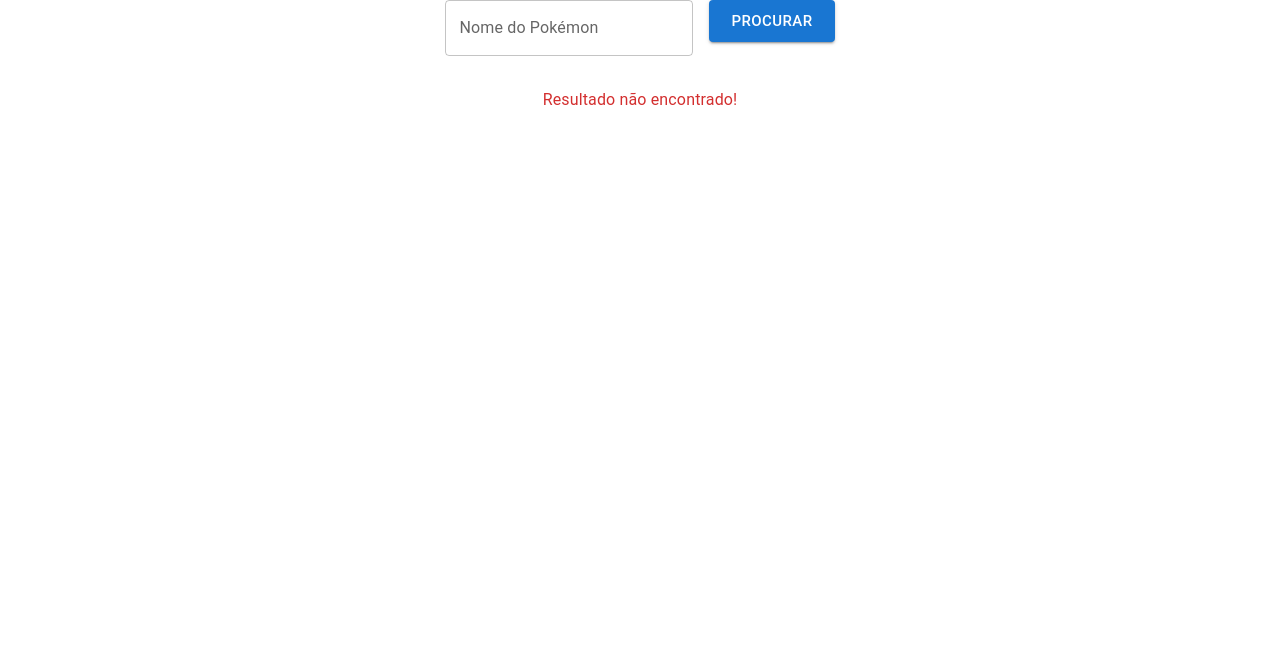
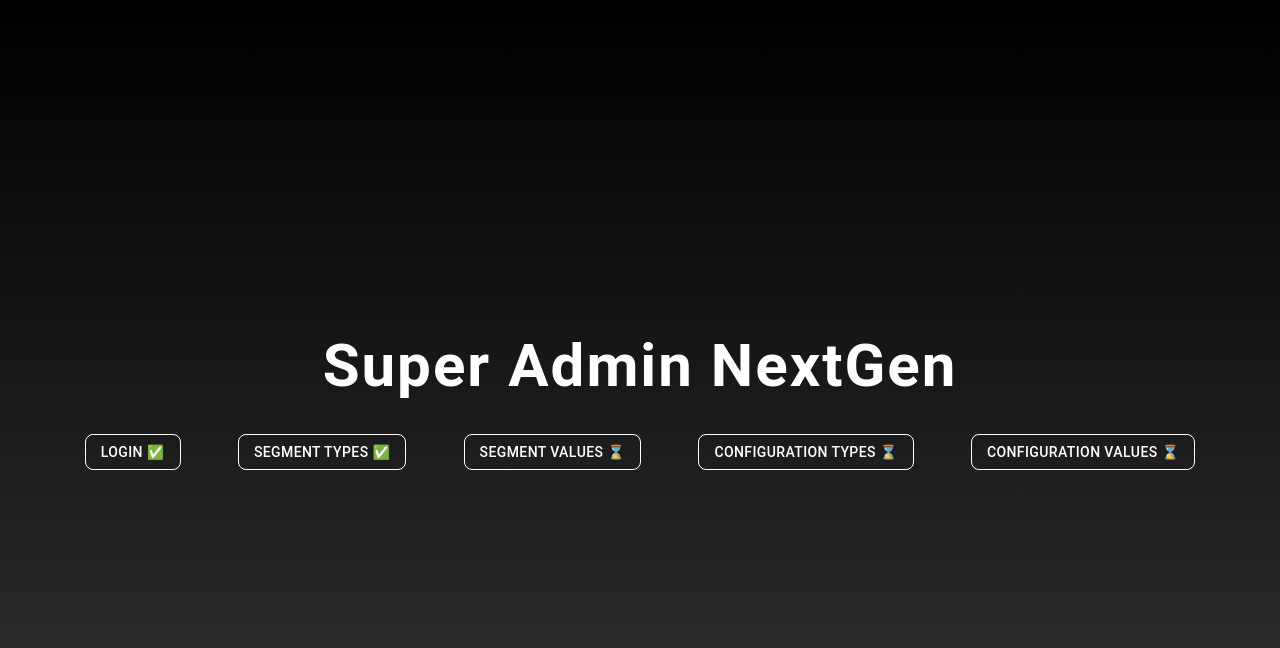
Before and after one commit to guynikan/CTX.SuperAdmin, a Next.js app: page /configuration in a window 1280 px wide. Shown: the top 648 px of the page. Built offline with nearby package versions, Linux system fonts and the light colour scheme.

Commit message:
feat: add segment types page using hooks

```diff
--- a/src/app/[locale]/page.tsx
+++ b/src/app/[locale]/page.tsx
@@ -1,110 +1,69 @@
 "use client";
-import {
-  Box,
-  Button,
-  Card,
-  CardContent,
-  CircularProgress,
-  TextField,
-  Typography,
-} from "@mui/material";
-import { useQuery } from "@tanstack/react-query";
-import Image from "next/image";
-import { useState } from "react";
-import { useForm } from "react-hook-form";
+import { Box, Button, Container, Typography } from "@mui/material";
+import Link from "next/link";
 
-import { useContext } from "react";
-import { DictionaryContext } from "@/i18n/DictionaryProvider";
+const links = [
+  { name: "Login ✅ ", href: "/login" },
+  { name: "Segment Types ✅ ", href: "/segment-types" },
+  { name: "Segment Values ⌛", href: "/" },
+  { name: "Configuration Types ⌛", href: "/" },
+  { name: "Configuration Values ⌛", href: "/" },
 
-interface ResponseData {
-  name: string;
-  sprites: {
-    front_default: string | null;
-  };
-  height: number;
-  weight: number;
-  types: { type: { name: string } }[];
-}
+];
 
 export default function Home() {
-  const { register, handleSubmit } = useForm<{ name: string }>();
-  const [searchValue, setSearchValue] = useState("");
+  return (
+    <Box
+      sx={{
+        height: "100vh",
+        display: "flex",
+        flexDirection: "column",
+        alignItems: "center",
+        justifyContent: "center",
+        background: "linear-gradient(to bottom, #000, #333)",
+        color: "white",
+        textAlign: "center",
+      }}
+    >
+      <Typography
+        variant="h2"
+        fontWeight="bold"
+        letterSpacing={2}
+        sx={{ mb: 4 }}
+      >
+        Super Admin NextGen
+      </Typography>
 
-  const dictionary = useContext(DictionaryContext)?.dictionary;
-
-  const fetchData = async (): Promise<ResponseData> => {
-    if (!searchValue) throw new Error("Nenhum  valor de busca especificado");
-    const response = await fetch(
-      `https://pokeapi.co/api/v2/pokemon/${searchValue.toLowerCase()}`
-    );
-    if (!response.ok) {
-      throw new Error("Pokémon não encontrado");
-    }
-    return response.json();
-  };
-
-  const { data, isLoading, isError, refetch } = useQuery({
-    queryKey: ["example", searchValue],
-    queryFn: fetchData,
-  });
-
-  const onSubmit = (data: { name: string }) => {
-    if (!data.name.trim()) return;
-    setSearchValue(data.name);
-    refetch();
-  };
-
-  return (
-    <div>
-     <h1>{dictionary?.greeting}</h1>
-      <Box display="flex" flexDirection="column" alignItems="center">
-        <form onSubmit={handleSubmit(onSubmit)}>
-          <TextField
-            label="Nome do Pokémon"
-            {...register("name", { required: true })}
-            sx={{ mb: 2, mr: 2 }}
-          />
-          <Button
-            type="submit"
-            variant="contained"
-            color="primary"
-            size="large"
-          >
-            Procurar
-          </Button>
-        </form>
-        {isLoading && <CircularProgress sx={{ mt: 2 }} />}
-        {isError && (
-          <Typography color="error" mt={2}>
-            Resultado não encontrado!
-          </Typography>
-        )}
-        {data && data.sprites.front_default && (
-          <Card sx={{ mt: 2, p: 2 }}>
-            <CardContent>
-              <Typography variant="h5">{data.name?.toUpperCase()}</Typography>
-              {data.sprites.front_default ? (
-                <Image
-                  src={data.sprites.front_default}
-                  alt={data.name}
-                  width={100}
-                  height={100}
-                  unoptimized
-                />
-              ) : (
-                <Typography color="textSecondary">
-                  Imagem não disponível
-                </Typography>
-              )}
-              <Typography>Altura: {data.height / 10}m</Typography>
-              <Typography>Peso: {data.weight / 10}kg</Typography>
-              <Typography>
-                Tipos: {data.types?.map((t) => t.type.name).join(", ")}
-              </Typography>
-            </CardContent>
-          </Card>
-        )}
-      </Box>
-    </div>
+      <Container
+        sx={{
+          display: "flex",
+          justifyContent:'space-around',
+          flexDirection: "row",
+          gap: 2,
+          alignItems: "center",
+        }}
+      >
+        {links.map((link) => (
+          <Link key={link.name} href={link.href} passHref>
+            <Button
+              variant="outlined"
+              sx={{
+                fontSize: "14px",
+                borderRadius: "8px",
+                color: "white",
+                borderColor: "white",
+                transition: "all 0.3s ease",
+                "&:hover": {
+                  backgroundColor: "white",
+                  color: "black",
+                },
+              }}
+            >
+              {link.name}
+            </Button>
+          </Link>
+        ))}
+      </Container>
+    </Box>
   );
 }
--- a/src/services/http/build-url.ts
+++ b/src/services/http/build-url.ts
@@ -1,4 +1,4 @@
 export const buildUrl = (env: NodeJS.ProcessEnv, path: string): string => {
-  const baseUrl = env.NEXT_PUBLIC_API_URL || "https://dummyjson.com/c";
+  const baseUrl =  process.env.NEXT_PUBLIC_API_URL;
   return `${baseUrl}${path}`;
 };
--- a/src/services/segment-types.ts
+++ b/src/services/segment-types.ts
@@ -9,8 +9,7 @@ export interface SegmentType {
 
 export const getSegmentTypes = async (): Promise<SegmentType[] | undefined> => {
   return await httpService<SegmentType[]>({
-    //path: "/api/SegmentType",
-    path: "/46ae-2258-43f7-88e2", // Resposta temporaria com Dummyjson
+    path: "/api/SegmentType",
     options: { method: "GET" },
   });
 };
```
Also changed, not shown: src/app/[locale]/segment-types/page.tsx (added, +90 -0 lines), src/app/page.tsx (deleted, +0 -105 lines), src/app/segment-type/page.tsx (deleted, +0 -63 lines).
